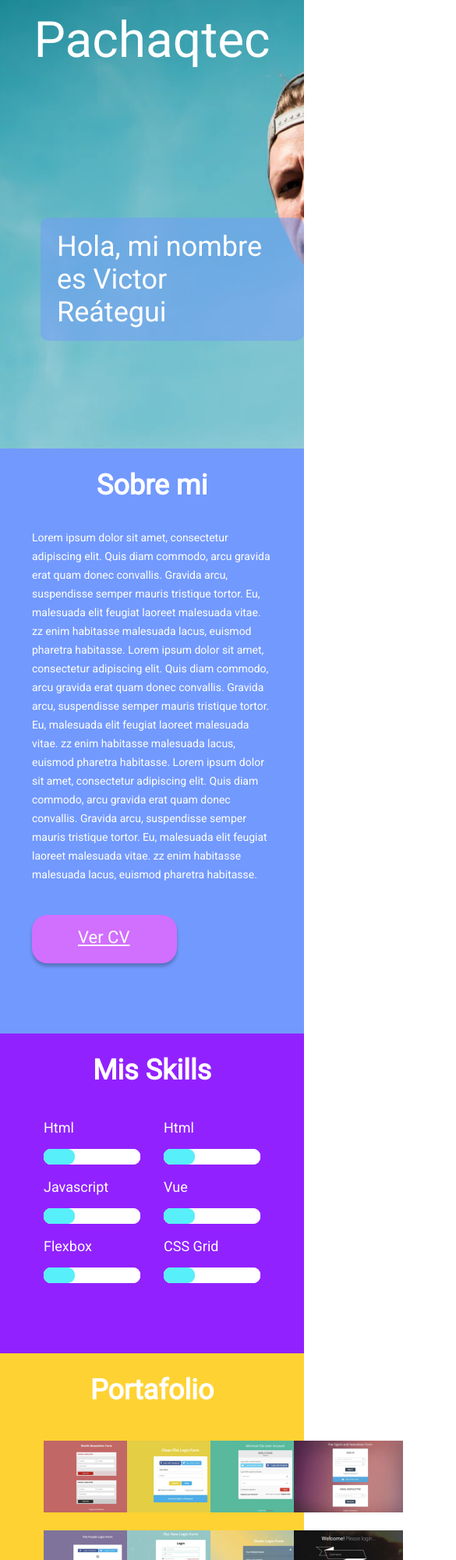
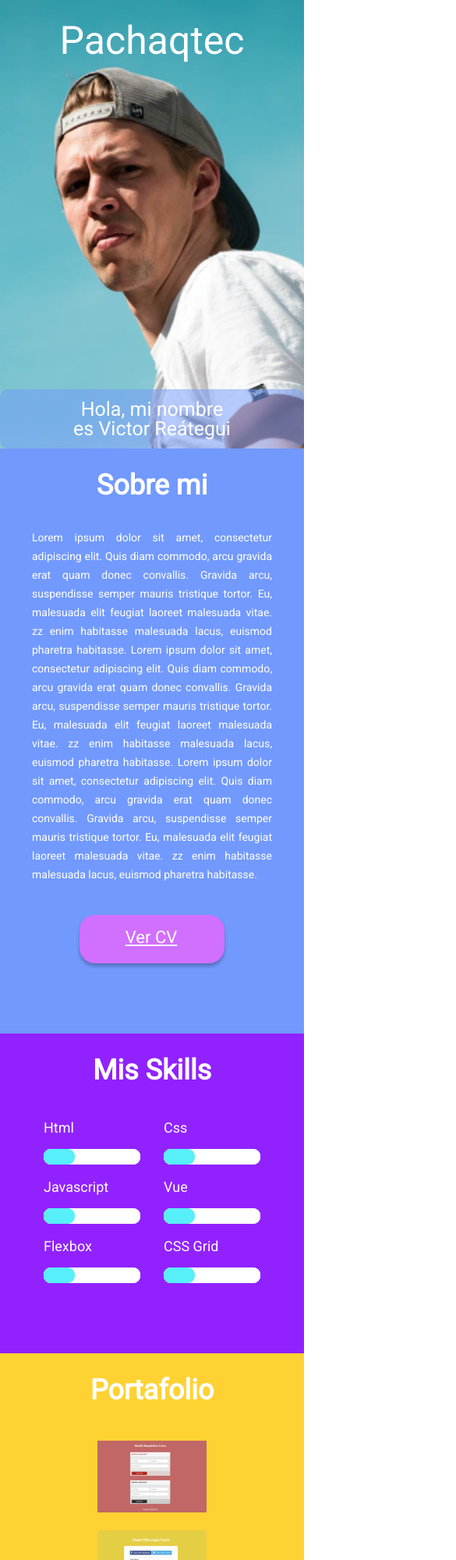
Before and after one commit to victorpachaqtec/semana4, a plain HTML site: page index.html in a window 390 px wide. Shown: the top 2000 px of the page at 78% size, 585 px wide, since content can reach past the window. Drawn offline with Linux system fonts and the light colour scheme.

Commit message:
#pachaqtec- Ajuste Mobile

```diff
--- a/index.html
+++ b/index.html
@@ -3,12 +3,12 @@
   <head>
     <meta charset="UTF-8" />
     <meta name="viewport" content="width=device-width, initial-scale=1.0" />
-    <title>Document</title>
+    <title>Portafolio</title>
     <link
       href="https://fonts.googleapis.com/css2?family=Roboto:ital,wght@0,100;0,300;0,400;1,100;1,300&display=swap"
       rel="stylesheet"
     />
-    <link rel="stylesheet" href="styles/reset.min.css"/>
+    <link rel="stylesheet" href="styles/reset.min.css" />
     <link rel="stylesheet" href="styles/componentes.css" />
     <link rel="stylesheet" href="styles/main.css" />
   </head>
@@ -41,7 +41,9 @@
             malesuada vitae. zz enim habitasse malesuada lacus, euismod pharetra
             habitasse.
           </p>
+          <div class="contenedor-boton">
             <a class="btn btn-micv" href="#">Ver CV</a>
+          </div>
         </div>
       </section>
       <section id="mis-skill">
@@ -60,7 +62,7 @@
             </div>
             <div class="col-2">
               <div class="skil">
-                <h3 class="skill-title">Html</h3>
+                <h3 class="skill-title">Css</h3>
                 <progress
                   class="skill-progress"
                   value="32"
@@ -124,7 +126,10 @@
                 <img src="images/proyecto-1.png" alt="" />
                 <div class="proyecto-descripcion">
                   <h3>Proyecto 1</h3>
-                    <small>Lorem ipsum dolor sit amet, consectetur adipiscing elit.</small>
+                  <small
+                    >Lorem ipsum dolor sit amet, consectetur adipiscing
+                    elit.</small
+                  >
                 </div>
               </div>
             </div>
@@ -133,7 +138,10 @@
                 <img src="images/proyecto-2.png" alt="" />
                 <div class="proyecto-descripcion">
                   <h3>Proyecto 2</h3>
-                    <small>Lorem ipsum dolor sit amet, consectetur adipiscing elit.</small>
+                  <small
+                    >Lorem ipsum dolor sit amet, consectetur adipiscing
+                    elit.</small
+                  >
                 </div>
               </div>
             </div>
@@ -142,7 +150,10 @@
                 <img src="images/proyecto-3.png" alt="" />
                 <div class="proyecto-descripcion">
                   <h3>Proyecto 3</h3>
-                    <small>Lorem ipsum dolor sit amet, consectetur adipiscing elit.</small>
+                  <small
+                    >Lorem ipsum dolor sit amet, consectetur adipiscing
+                    elit.</small
+                  >
                 </div>
               </div>
             </div>
@@ -151,7 +162,10 @@
                 <img src="images/proyecto-4.png" alt="" />
                 <div class="proyecto-descripcion">
                   <h3>Proyecto 4</h3>
-                    <small>Lorem ipsum dolor sit amet, consectetur adipiscing elit.</small>
+                  <small
+                    >Lorem ipsum dolor sit amet, consectetur adipiscing
+                    elit.</small
+                  >
                 </div>
               </div>
             </div>
@@ -162,7 +176,10 @@
                 <img src="images/proyecto-5.png" alt="" />
                 <div class="proyecto-descripcion">
                   <h3>Proyecto 5</h3>
-                    <small>Lorem ipsum dolor sit amet, consectetur adipiscing elit.</small>
+                  <small
+                    >Lorem ipsum dolor sit amet, consectetur adipiscing
+                    elit.</small
+                  >
                 </div>
               </div>
             </div>
@@ -171,7 +188,10 @@
                 <img src="images/proyecto-6.png" alt="" />
                 <div class="proyecto-descripcion">
                   <h3>Proyecto 6</h3>
-                    <small>Lorem ipsum dolor sit amet, consectetur adipiscing elit.</small>
+                  <small
+                    >Lorem ipsum dolor sit amet, consectetur adipiscing
+                    elit.</small
+                  >
                 </div>
               </div>
             </div>
@@ -180,7 +200,10 @@
                 <img src="images/proyecto-7.png" alt="" />
                 <div class="proyecto-descripcion">
                   <h3>Proyecto 7</h3>
-                    <small>Lorem ipsum dolor sit amet, consectetur adipiscing elit.</small>
+                  <small
+                    >Lorem ipsum dolor sit amet, consectetur adipiscing
+                    elit.</small
+                  >
                 </div>
               </div>
             </div>
@@ -189,7 +212,10 @@
                 <img src="images/proyecto-8.png" alt="" />
                 <div class="proyecto-descripcion">
                   <h3>Proyecto 8</h3>
-                  <small>Lorem ipsum dolor sit amet, consectetur adipiscing elit.</small>
+                  <small
+                    >Lorem ipsum dolor sit amet, consectetur adipiscing
+                    elit.</small
+                  >
                 </div>
               </div>
             </div>
--- a/styles/componentes.css
+++ b/styles/componentes.css
@@ -17,6 +17,7 @@ body,.input-form-control{
   display: -ms-flex;
   display: -webkit-flex;
   display: flex;
+  justify-content: center;
 }
 
 .col-1 {
--- a/styles/main.css
+++ b/styles/main.css
@@ -20,7 +20,7 @@
 **/
 
 #presentacion {
-  background: url(../images/bg-presentacion.png);
+  background-image: url(../images/bg-presentacion.png);
   background-repeat: no-repeat;
   background-size: cover;
   min-height: 525px;
@@ -62,7 +62,7 @@
 
 .sobre-mi-contenido {
   font-style: normal;
-
+  text-align: justify;
   font-size: 14px;
   line-height: 24px;
   color: #ffffff;
@@ -114,11 +114,16 @@
   background: #ffd233;
 }
 #portafolio > .contenedor {
-  max-width: 598px;
+  /*max-width: 700px;*/
   padding-bottom: 50px;
 }
+#portafolio > .contenedor .col-4 {
+  max-width: 140px;
+}
+
 .proyecto {
   position: relative;
+  text-align: center;
 }
 .proyecto:hover .proyecto-descripcion {
   transition: visibility 0.5s, opacity 0.2s linear;
@@ -161,6 +166,7 @@
   display: flex;
   justify-content: center;
   padding-bottom: 25px;
+  flex-wrap: wrap;
 }
 .clientes-group > div {
   margin: 10px;
@@ -202,3 +208,41 @@ textarea.input-form-control {
   border: none;
   cursor: pointer;
 }
+
+@media only screen and (max-width: 768px) {
+  #portafolio > .contenedor .row {
+    flex-wrap: wrap;
+  }
+  #portafolio > .contenedor .col-4 {
+    max-width: 250px;
+    width: 50%;
+  }
+  #presentacion {
+    height: 490px;
+    background-image: url(../images/bg-presentacion-mob.png);
+  }
+
+  .presentacion-nombre {
+    width: 100%;
+    bottom: 0;
+    left: 0;
+    text-align: center;
+    font-size: 25px;
+    line-height: 25px;
+    padding: 13px 0px;
+  }
+  .cabecera-titulo > h1{
+    font-size: 50px;
+  }
+  .contenedor-boton{
+    text-align: center;
+  }
+
+  #contacto .formulario .col-2{
+    width: 100%;
+  }
+  #contacto .formulario .row{
+    flex-wrap: wrap;
+  }
+
+}
```
Also changed, not shown: images/bg-presentacion-mob.png (added). Lines whose indentation alone changed are shown as unchanged.
